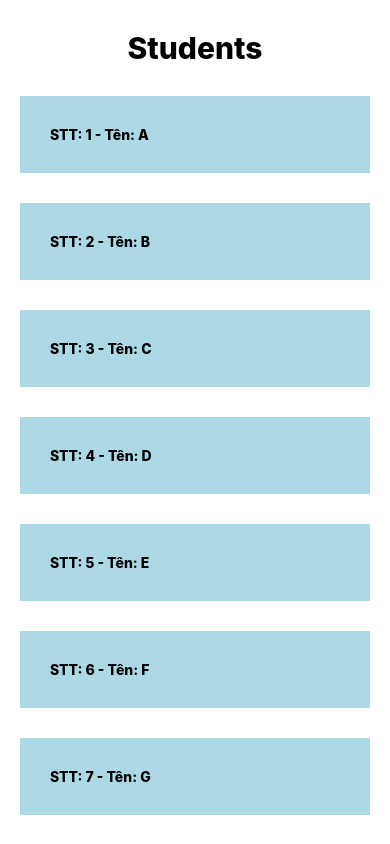
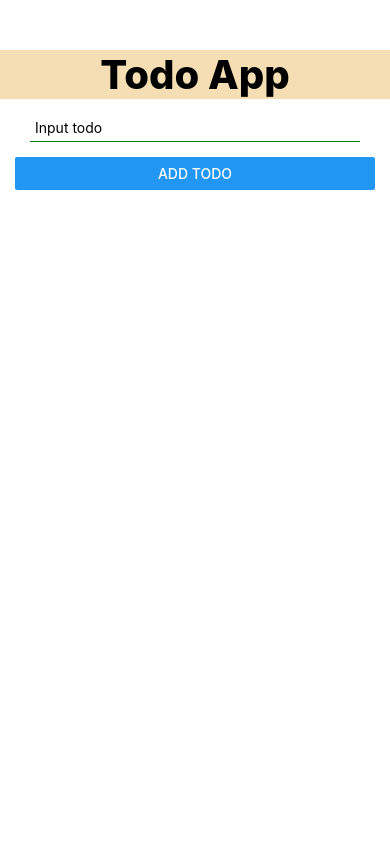
Before and after one commit to hxthuong/learn-react-native, a React Native app: screen / in a window 390 px wide. Built offline with nearby package versions, Linux system fonts and the light colour scheme.

Commit message:
Todo App (part 1)

```diff
--- a/App.tsx
+++ b/App.tsx
@@ -1,81 +1,78 @@
 import { StatusBar } from 'expo-status-bar';
 import { useState } from 'react';
-import { Button, FlatList, ScrollView, StyleSheet, Text, TextInput, View } from 'react-native';
+import { Button, FlatList, StyleSheet, Text, TextInput, View } from 'react-native';
+
+interface ITodo {
+    id: number;
+    name: string;
+}
 
 export default function App() {
-    const [students, setStudents] = useState([
-        { id: 1, name: 'A', age: 10 },
-        { id: 2, name: 'B', age: 11 },
-        { id: 3, name: 'C', age: 12 },
-        { id: 4, name: 'D', age: 13 },
-        { id: 5, name: 'E', age: 14 },
-        { id: 6, name: 'F', age: 15 },
-        { id: 7, name: 'G', age: 10 },
-        { id: 8, name: 'H', age: 11 },
-        { id: 9, name: 'I', age: 12 },
-        { id: 10, name: 'K', age: 13 },
-        { id: 11, name: 'L', age: 14 },
-        { id: 12, name: 'M', age: 15 },
-    ]);
+    const [todo, setTodo] = useState('');
+    const [listTodo, setListTodo] = useState<ITodo[]>([]);
+    function randomInt(min: number, max: number) {
+        return Math.floor(Math.random() * (max - min + 1)) + min;
+    }
+
+    const handleAddTodo = () => {
+        if (!todo) return;
+        setListTodo([...listTodo, { id: randomInt(2, 100), name: todo }]);
+        setTodo('');
+    };
 
     return (
-        // <View style={styles.container}>
-        //     <Text style={styles.header}>Students</Text>
-        // </View>
         <View style={styles.container}>
-            <Text style={styles.header}>Students</Text>
-            <FlatList
-                data={students}
-                keyExtractor={(item) => `${item.id}`}
-                // numColumns={2}
-                renderItem={({ item }) => {
-                    return (
-                        <View>
-                            <Text style={styles.item}>
-                                STT: {item.id} - Tên: {item.name}
-                            </Text>
-                        </View>
-                    );
-                }}
-            />
+            {/* header */}
+            <Text style={styles.header}>Todo App</Text>
+
+            {/* form  */}
+            <View style={styles.body}>
+                <TextInput style={styles.todoInput} value={todo} onChangeText={setTodo} placeholder="Input todo" />
+                <Button title="Add todo" onPress={handleAddTodo} />
+            </View>
+            {/* list todo */}
+            <View style={styles.body}>
+                {/* <Text>{JSON.stringify(listTodo)}</Text> */}
+                <FlatList
+                    data={listTodo}
+                    keyExtractor={(item) => `${item.id}`}
+                    renderItem={({ item }) => {
+                        return <Text style={styles.todoItem}>{item.name}</Text>;
+                    }}
+                />
+            </View>
         </View>
-        // <ScrollView style={styles.container}>
-        //     <Text style={styles.header}>Students</Text>
-        //     {students.map((item) => (
-        //         <Text style={styles.item} key={item.id}>
-        //             STT: {item.id} - Tên: {item.name}
-        //         </Text>
-        //     ))}
-        // </ScrollView>
     );
 }
 
 const styles = StyleSheet.create({
+    header: {
+        backgroundColor: 'wheat',
+        paddingHorizontal: 20,
+        textAlign: 'center',
+        fontSize: 40,
+        fontWeight: '800',
+    },
     container: {
+        paddingTop: 50,
         flex: 1,
-        backgroundColor: '#fff',
-        // alignItems: 'center',
-        // justifyContent: 'center',
+        backgroundColor: 'white',
     },
-    header: {
-        fontSize: 30,
-        fontWeight: '800',
-        marginVertical: 30,
-        textAlign: 'center',
+    todoInput: {
+        borderBottomWidth: 1,
+        borderBottomColor: 'green',
+        padding: 5,
+        margin: 15,
     },
-    input: {
-        width: 320,
-        height: 40,
-        margin: 12,
+    body: {
+        paddingHorizontal: 15,
+        marginBottom: 20,
+    },
+    todoItem: {
+        fontSize: 14,
+        marginBottom: 20,
         borderWidth: 1,
+        borderStyle: 'dashed',
         padding: 10,
     },
-    item: {
-        // width: '100%',
-        backgroundColor: 'lightblue',
-        padding: 30,
-        marginBottom: 30,
-        marginHorizontal: 20,
-        fontWeight: '800',
-    },
 });
```
